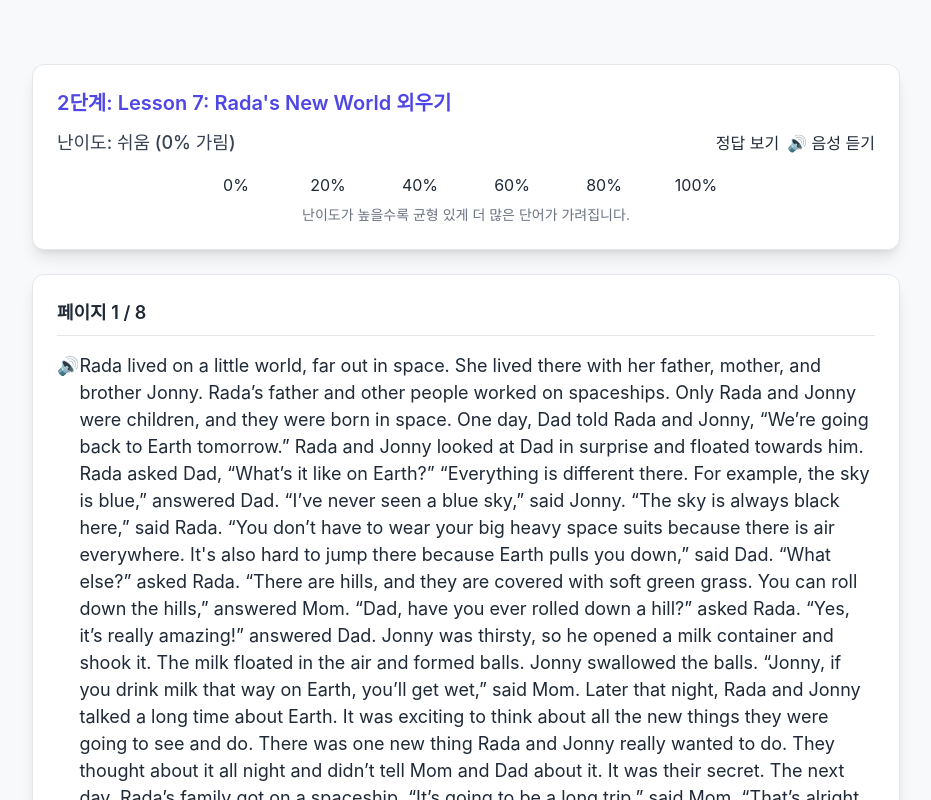
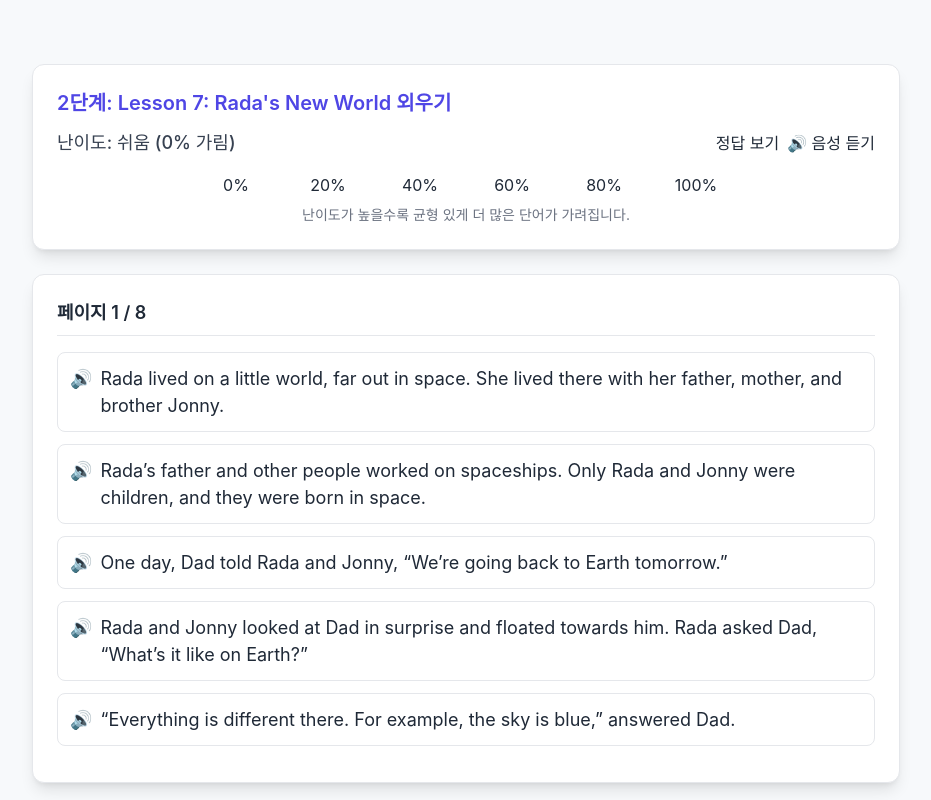
Before and after one commit to gritwalker/english, a plain HTML site: page index.html in a window 1280 px wide. Both pictures are taken after a click on the button "Lesson 7 스크립트 외우기". Shown: the top 800 px of the page, without its empty margins (174-1105 px from the left). Drawn offline with nearby package versions, Linux system fonts and the light colour scheme.

Commit message:
refactor(memorization): improve sentence processing and styling
- Restructure sentence processing to handle both array and string inputs
- Enhance sentence card styling with borders, padding and gap
- Simplify word element generation by processing sentences individually

```diff
--- a/index.html
+++ b/index.html
@@ -74,10 +74,10 @@
         .status-loading {
             @apply bg-blue-100 text-blue-700;
         }
-        /* 문장 행 + 스피커 아이콘 */
-        .sentence-row { display: flex; align-items: flex-start; margin-bottom: 1rem; }
+        /* 문장 카드 + 스피커 아이콘 */
+        .sentence-row { display: flex; align-items: flex-start; gap: 0.5rem; margin-bottom: 0.75rem; background: #ffffff; border: 1px solid #e5e7eb; border-radius: 0.5rem; padding: 0.75rem; }
         .sentence-text { flex: 1; }
-        .sentence-speaker { @apply inline-flex items-center justify-center w-7 h-7 rounded-md bg-indigo-100 text-indigo-700 hover:bg-indigo-200 mr-2; }
+        .sentence-speaker { @apply inline-flex items-center justify-center w-8 h-8 rounded-md bg-indigo-100 text-indigo-700 hover:bg-indigo-200; }
         /* 모바일 최적화 */
         @media (max-width: 640px) {
             .container-wrapper { padding: 0.75rem; }
@@ -471,6 +471,7 @@ Dr. Park: I hope people will become more interested in our national treasures ab
         let wordElements = [];
         let globallyMaskableIndices = [];
         let currentMaskedIndices = new Set();
+        let sentences = [];
 
         let difficultyLevel = 0;
         let isAnswerVisible = false;
@@ -508,21 +509,29 @@ Dr. Park: I hope people will become more interested in our national treasures ab
          * 선택된 텍스트를 처리하고 암기 모드를 시작합니다.
          */
         function processText(rawText, title) {
-            let text = rawText.trim().replace(/\r\n/g, '\n');
-            if (text.length < 10) {
+            const textOrArray = Array.isArray(rawText) ? rawText : rawText.trim().replace(/\r\n/g, '\n');
+            if (!Array.isArray(rawText) && textOrArray.length < 10) {
                 displayMessage("선택된 본문이 너무 짧습니다.", "error");
                 return;
             }
 
             stopSpeaking();
 
-            // 기존 줄바꿈을 그대로 사용
-            originalText = text;
+            // 한 문장씩 배열로 분리하여 사용
+            if (Array.isArray(textOrArray)) {
+                sentences = textOrArray.map(s => String(s).trim()).filter(Boolean);
+            } else {
+                sentences = textOrArray.split(/\n{2,}/).map(s => s.trim()).filter(Boolean);
+                if (!sentences.length) {
+                    sentences = splitIntoSentences(textOrArray);
+                }
+            }
+            originalText = sentences.join('\n\n');
             currentLessonTitle = title;
             lessonTitleEl.textContent = `2단계: ${currentLessonTitle} 외우기`;
 
-            // 1. 사용자가 넣은 빈 줄(두 개 이상의 \n)을 기준으로 문장을 분리
-            chunks = originalText.split(/\n{2,}/).map(s => s.trim());
+            // 1. 페이지 청크는 문장 배열 자체를 사용
+            chunks = [...sentences];
             totalPages = Math.ceil(chunks.length / chunksPerPage);
             currentPage = 1;
 
@@ -550,36 +559,21 @@ Dr. Park: I hope people will become more interested in our national treasures ab
             const regex = /([a-zA-Z0-9]+|[^a-zA-Z0-9\s]+|\s+)/g;
             wordElements = [];
             globallyMaskableIndices = [];
-
+            let sentenceIndex = 0;
+            for (const s of sentences) {
                 let match;
-            let currentChunkIndex = 0;
-            // 청크 경계: 연속 줄바꿈들은 하나의 청크 경계로 취급하기 위해 그대로 유지
-            const textWithBreaks = originalText.replace(/\n/g, ' \n ');
-            let lastWasNewline = false;
-
-            while ((match = regex.exec(textWithBreaks)) !== null) {
+                while ((match = regex.exec(s)) !== null) {
                     const element = match[0];
                     const isWord = /[a-zA-Z0-9]/.test(element) && element.length > 1;
-
-                if (element === '\n') {
-                    if (!lastWasNewline) {
-                        currentChunkIndex++;
-                    }
-                    lastWasNewline = true;
-                } else {
-                    lastWasNewline = false;
-                }
-
                     wordElements.push({
-                    text: element.trim() === '' && element !== '\n' ? ' ' : element,
-                    isWord: isWord,
-                    chunkIndex: currentChunkIndex,
+                        text: element.trim() === '' ? ' ' : element,
+                        isWord,
+                        chunkIndex: sentenceIndex,
                         globalIndex: wordElements.length
                     });
-
-                if (isWord) {
-                    globallyMaskableIndices.push(wordElements.length - 1);
+                    if (isWord) globallyMaskableIndices.push(wordElements.length - 1);
                 }
+                sentenceIndex++;
             }
         }
 
```
Lines whose indentation alone changed are shown as unchanged.
